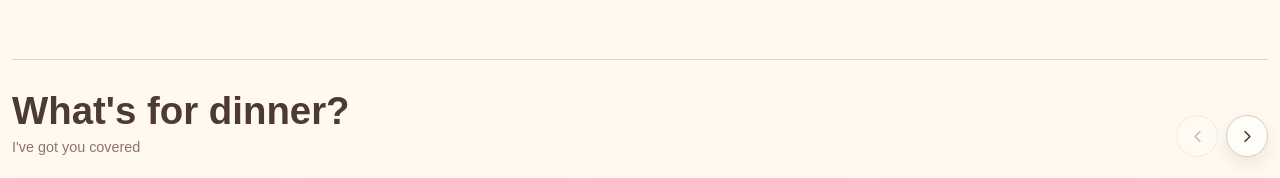
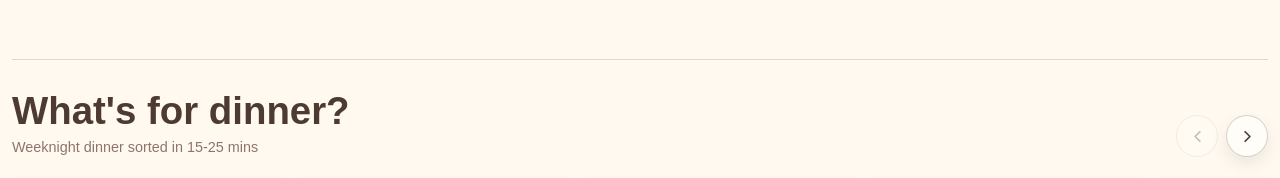
Before and after one commit to Siena04/sienaskitchen, a website: page index.html in a window 1280 px wide. Shown: the part 1000-1178 px from the top of the page. Drawn offline with nearby package versions, Linux system fonts and the light colour scheme.

Commit message:
Update dinner caption

```diff
--- a/index.html
+++ b/index.html
@@ -170,7 +170,7 @@
             <div class="section-heading recipe-showcase-heading">
               <div>
                 <h2>What's for dinner?</h2>
-                <p class="section-intro">I've got you covered</p>
+                <p class="section-intro">Weeknight dinner sorted in 15-25 mins</p>
               </div>
               <div class="rail-controls" aria-label="More recipes">
                 <button class="rail-control" type="button" data-rail-direction="-1" aria-label="Previous recipes">
```
